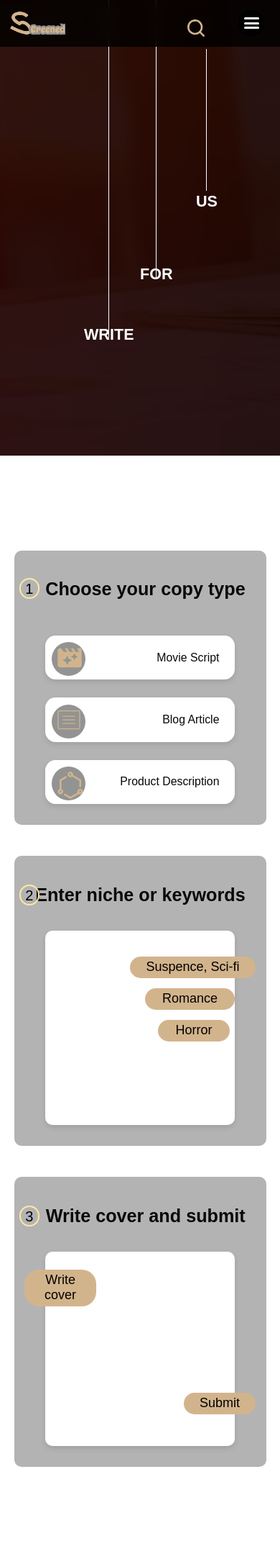
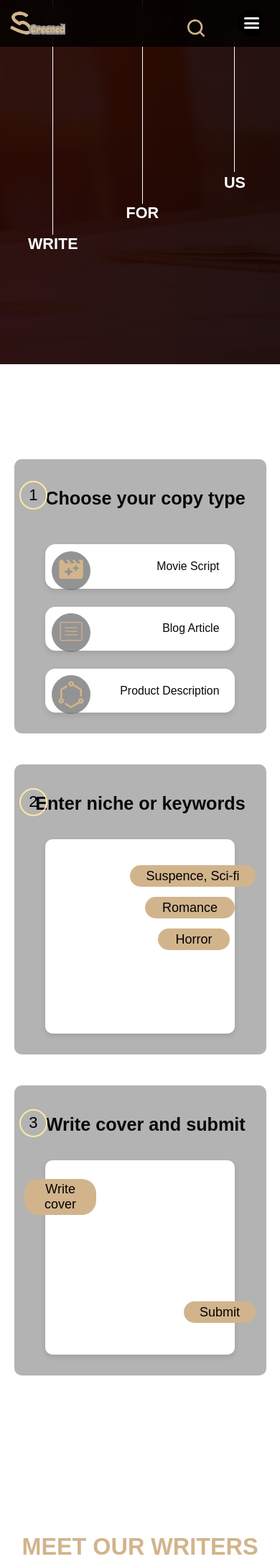
Before and after one commit to Jozz77/Screened-Movie-Blog, a Django app: page /write/ in a window 390 px wide; the page is wider, and only the part inside the window is pictured. Shown: the top 2166 px of that part at 72% size. Run offline with Django 4.2, Linux system fonts and the light colour scheme; some libraries are stand-ins or nearby versions; some web fonts are replaced.

Commit message:
worked on write for us responsiveness

```diff
--- a/static/css/write_for_us.css
+++ b/static/css/write_for_us.css
@@ -367,8 +367,29 @@ body{
   body{
       background-color: var(--text-color);
   }
+  .hero{
+    height: 60vh;
+  }
+  .hero .container-1{
+    top: 15%;
+    left: 10%;
+  }
+  .hero .container-2{
+    top: 10%;
+    left: 45%;
+  }
+  .hero .container-3{
+    top: 5%;
+    left: 80%;
+  }
   .box-container{
       width: 90%;
+  }
+  .line1{
+    transform: scaleY(2.5) translateY(-8rem);
+  }
+  .line2{
+    transform: scaleY(2.5) translateY(-8rem);
   }
   .box-container h1{
       text-align: end;
@@ -414,15 +435,20 @@ body{
   }
   :is(.script-type,.blog-type,.product-type)::before{
       inset: 1.3rem;
-      height: 6.5rem;
-      width: 6.5rem;
+      aspect-ratio: 2/1;
+      height: 7.5rem;
+      width: 7.5rem;
   }
   .box-container:has(.script-type)::before,
   .box-container:has(.one)::before,
   .box-container:has(.two)::before{
-      padding: .3rem;
-      top: 10%;
+      top: 8%;
       left: 2%;
+      font-size: 22px;
+      display: grid;
+      place-items: center;
+      height: 5.5rem;
+      width: 5.5rem;
   }
   .writers > p{
       font-size: 3.1rem;
--- a/templates/pages/write_for_us.html
+++ b/templates/pages/write_for_us.html
@@ -147,7 +147,7 @@ Write for Us
     spaceBetween: 20,
     breakpoints: {
         350: {
-          slidesPerView: 1
+          slidesPerView: 1.5
 
         },
         768: {
```
